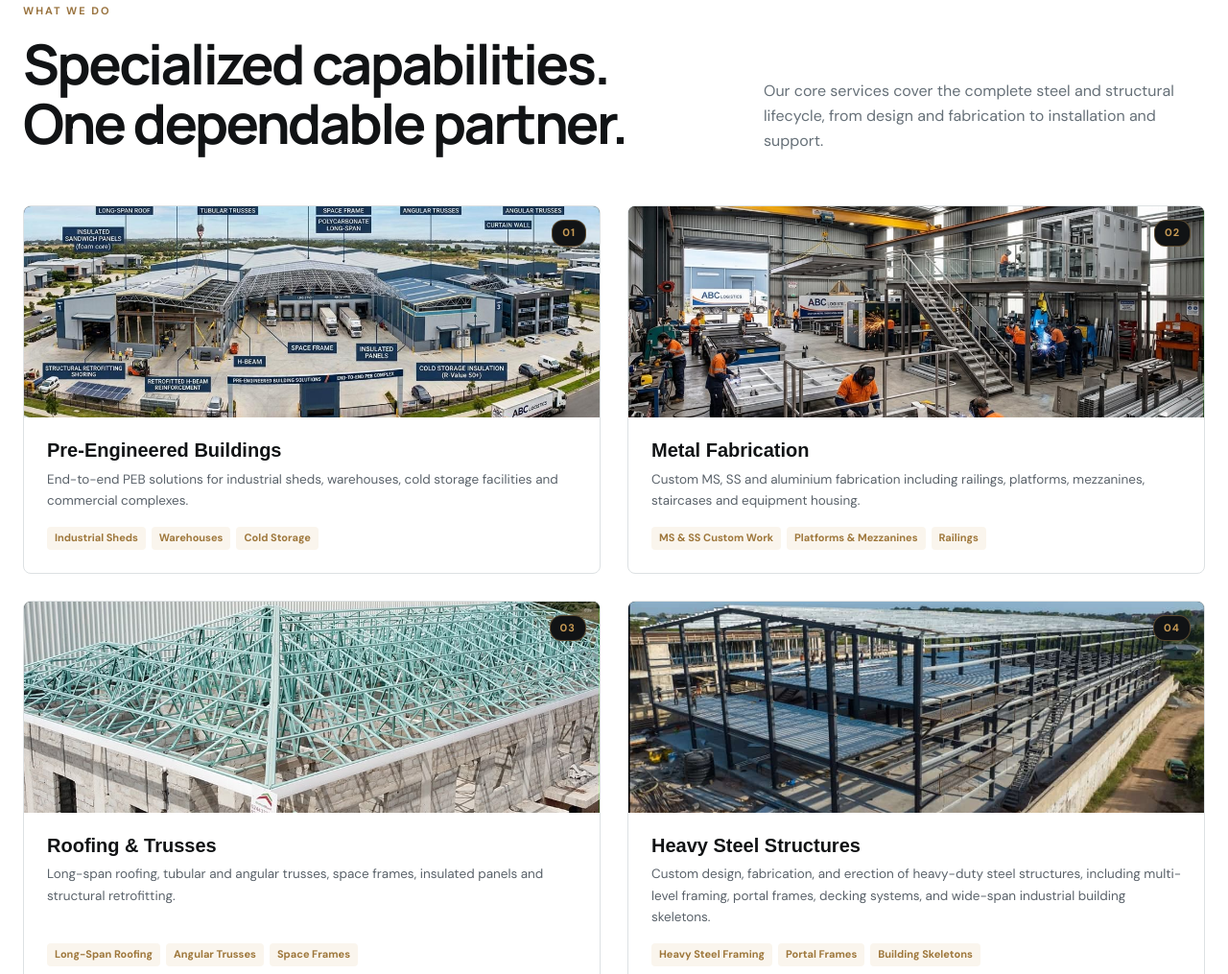
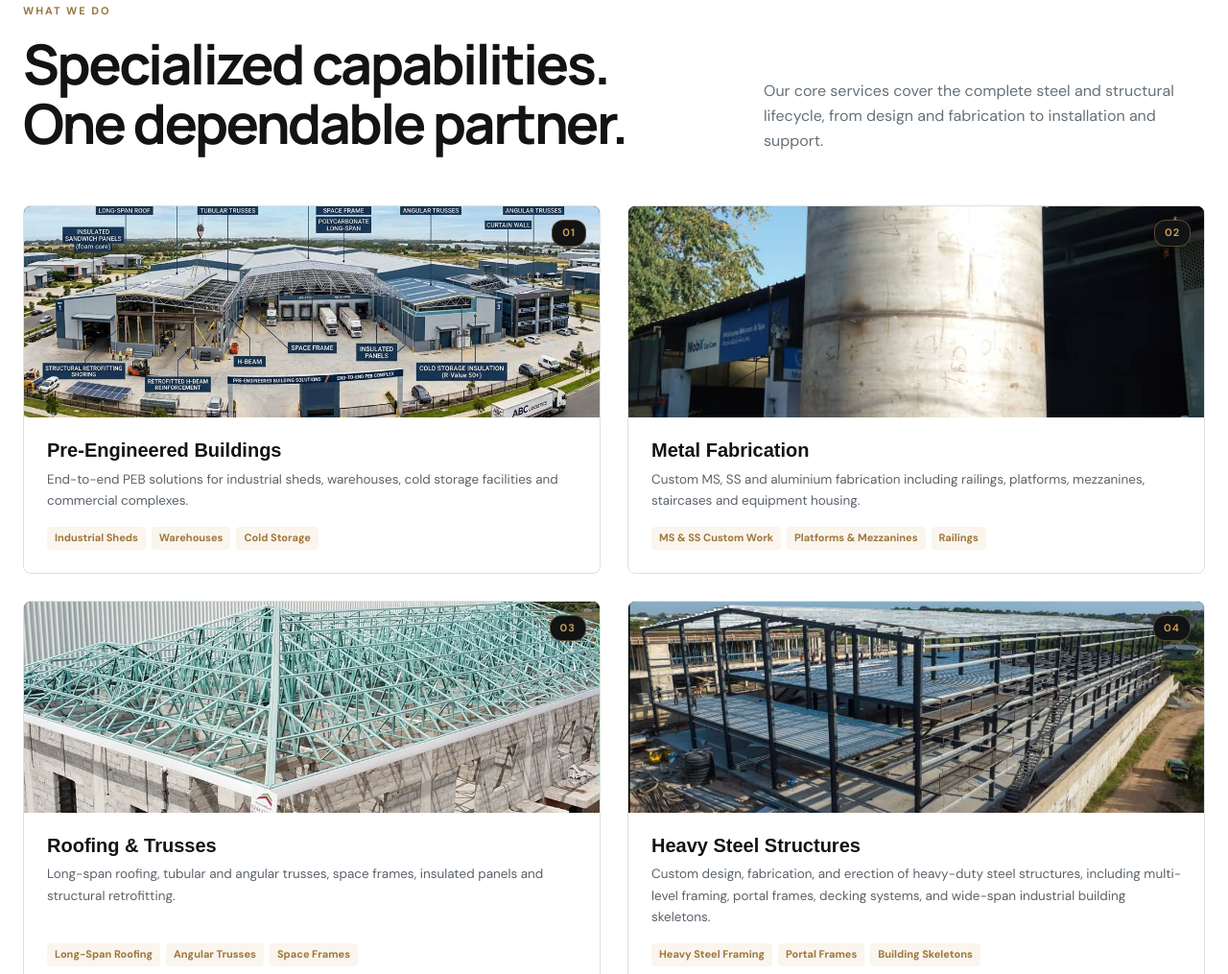
Before and after one commit to anthonietagomezz-tech/maaengineeringlimited.com, a website: page public/index.html in a window 1280 px wide. Shown: the part 2069-3084 px from the top of the page at 96% size. Drawn offline with nearby package versions, Linux system fonts and the light colour scheme; no server answers.

Commit message:
Update: Apply CUSTOMMETALWORK.jpg image to Metal Fabrication service card

```diff
--- a/public/index.html
+++ b/public/index.html
@@ -1021,7 +1021,7 @@
           <!-- 02: Metal Fabrication -->
           <article class="service-card">
             <div class="service-media">
-              <img src="/service-fabrication.jpg" alt="Custom Metal Fabrication, Stainless Steel & Structural Work">
+              <img src="/CUSTOMMETALWORK.jpg" alt="Custom Metal Fabrication, Stainless Steel & Structural Work" style="object-fit: cover; width: 100%; height: 100%; display: block;">
               <span class="service-num-badge">02</span>
             </div>
             <div class="service-body">
```
Also changed, not shown: public/CUSTOMMETALWORK.jpg (added), public/service-machinery.jpg (deleted).
